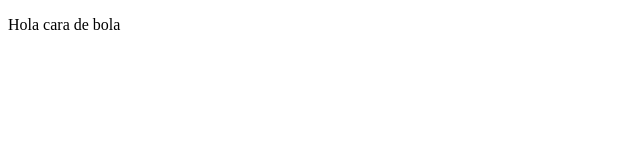
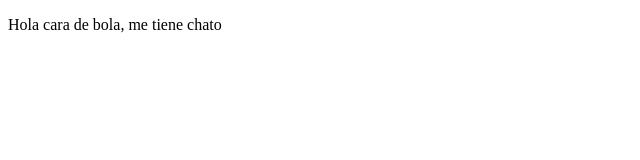
Before and after one commit to Jefferson-ZR/proyectoDemoCursoPrework, a plain HTML site: page index.html in a window 1280 px wide. Shown: the whole page, without its empty margins (0-640 px from the left). Drawn offline with Linux system fonts and the light colour scheme.

Commit message:
cambios agregamos sitio

```diff
--- a/index.html
+++ b/index.html
@@ -6,6 +6,6 @@
     <title>Hola Mundo</title>
 </head>
 <body>
-    <p>Hola cara de bola</p>
+    <p>Hola cara de bola, me tiene chato</p>
 </body>
 </html>
```
